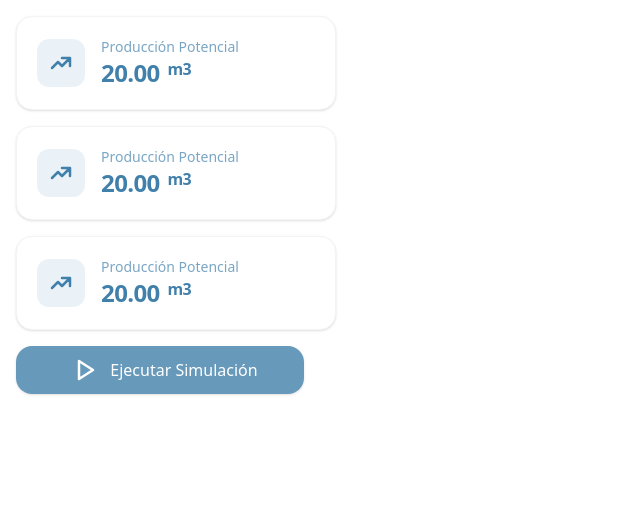
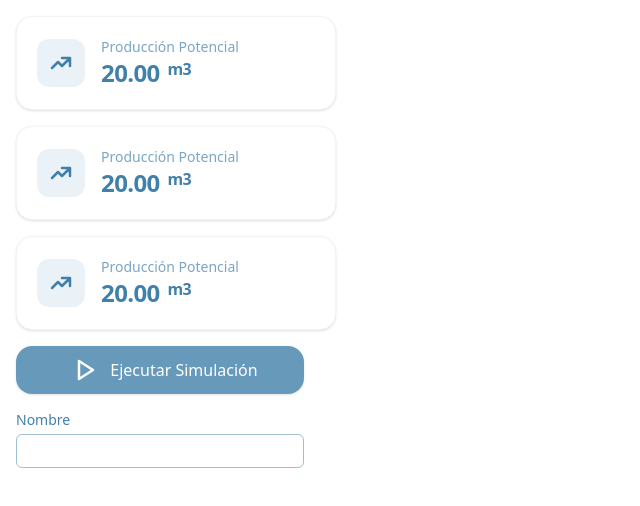
Before and after one commit to CharFranR/Biogas-Production-Simulator, a Vue app in the folder SimulatorProject/: page / in a window 1280 px wide. Shown: the top 506 px of the page, without its empty margins (0-640 px from the left). Built offline with nearby package versions, Linux system fonts and the light colour scheme.

Commit message:
input card

```diff
--- a/SimulatorProject/src/App.vue
+++ b/SimulatorProject/src/App.vue
@@ -1,6 +1,7 @@
 <script setup lang="ts">
 import Cards from './components/cards.vue'
 import Button from './components/Button.vue'
+import InputCard from './components/inputCard.vue'
 
 // SVG icons
 const iconTrending = "M13 7h8m0 0v8m0-8l-8 8-4-4-6 6"
@@ -19,6 +20,8 @@ const iconPlay = "M5 3l14 9-14 9V3z"
 
   <Button buttonName="Ejecutar Simulación" :iconPath="iconPlay"></Button>
 
+  <InputCard label="Nombre"/>
+
 </template>
 
 <style scoped></style>
--- /dev/null
+++ b/SimulatorProject/src/components/inputCard.vue
@@ -0,0 +1,15 @@
+<script setup>
+    defineProps ( {
+        label: String
+    })
+</script>
+
+
+<template>
+
+<div class="flex flex-col gap-1 justify-center max-w-2xs m-4 ">
+    <h4 class="text-[#4180ab] text-sm">{{label}}</h4>
+    <input type="number" class="flex w-full border-1 border-solid  border-[#4180ab]/50 p-1 rounded-md ">
+</div>
+
+</template>
```
